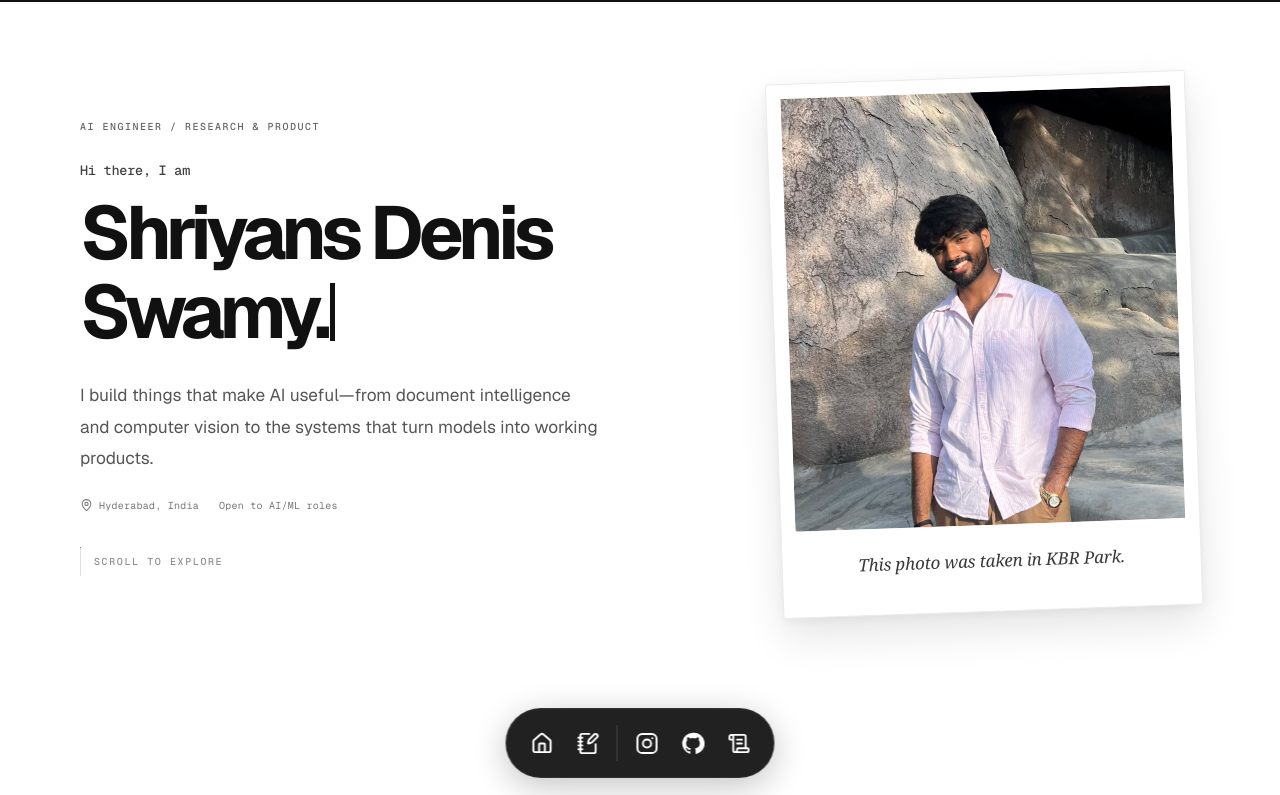
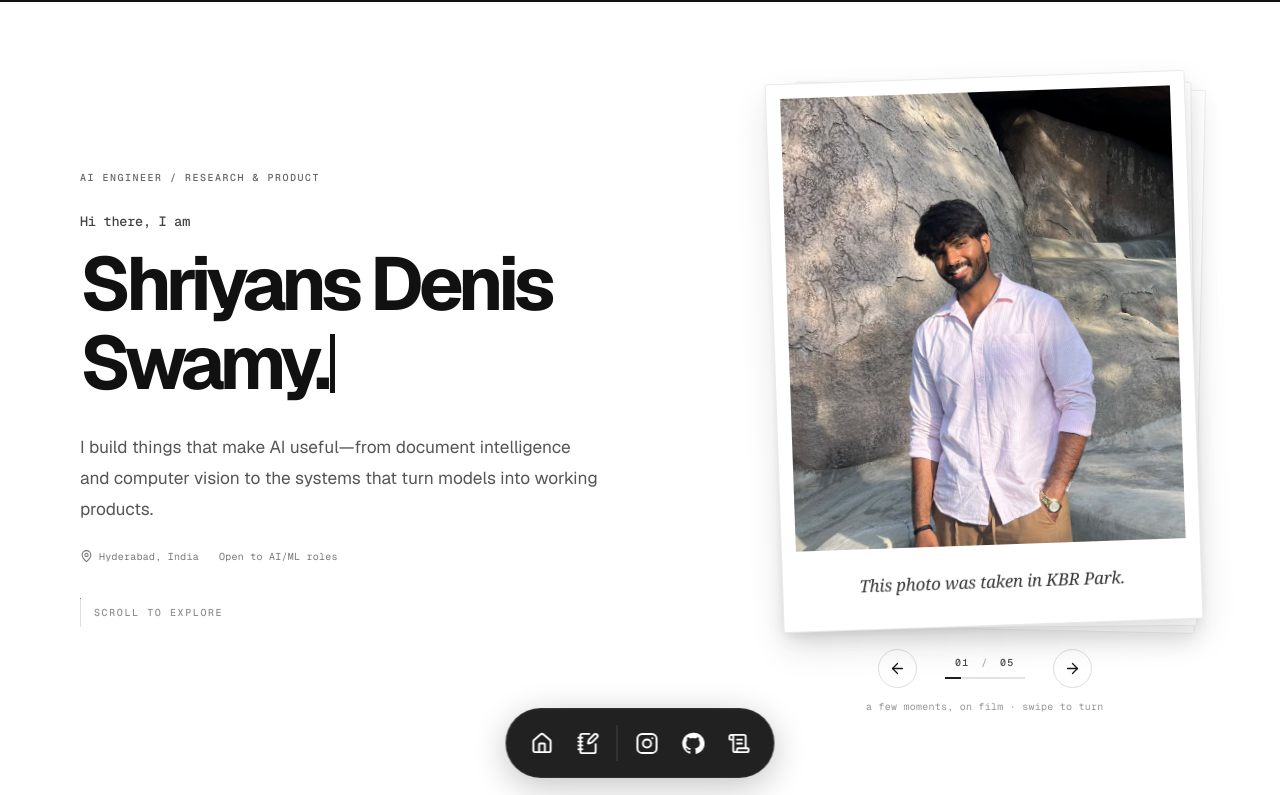
Before and after one commit to Iam-Grim-Reaper/shriyans-portfolio, a React (Vite) app: page / in a window 1280 px wide. Shown: the top 795 px of the page. Built offline with nearby package versions, Linux system fonts and the light colour scheme.

Commit message:
feat(hero): replace static KBR Park Polaroid with swipeable memory flipbook

```diff
--- a/src/main.jsx
+++ b/src/main.jsx
@@ -8,6 +8,7 @@ import resumePdf from '../Shriyans Denis Resume.pdf?url';
 import './styles.css';
 import BlogPage, { BlogTeaser } from './blog/Blog.jsx';
 import FloatingDock from './components/FloatingDock.jsx';
+import MemoryPolaroid from './components/MemoryPolaroid.jsx';
 
 // lucide-react dropped brand/logo marks (trademark policy), so GitHub & LinkedIn
 // are hand-drawn to match lucide's stroke-based icon style.
@@ -189,23 +190,7 @@ function Hero() {
           <span>SCROLL TO EXPLORE</span>
         </div>
       </motion.div>
-      <motion.figure
-        className="hero-polaroid"
-        initial={{ opacity: 0, y: 20, rotate: 1.5 }}
-        animate={{ opacity: 1, y: 0, rotate: -2 }}
-        transition={{ duration: .8, ease: [.2, .7, .2, 1], delay: .1 }}
-      >
-        <div className="polaroid-photo">
-          <img
-            src={shreyPortrait}
-            alt="Shriyans Denis Swamy at KBR Park in Hyderabad"
-            fetchPriority="high"
-            loading="eager"
-            decoding="async"
-          />
-        </div>
-        <figcaption>This photo was taken in KBR Park.</figcaption>
-      </motion.figure>
+      <MemoryPolaroid />
     </section>
   );
 }
```
